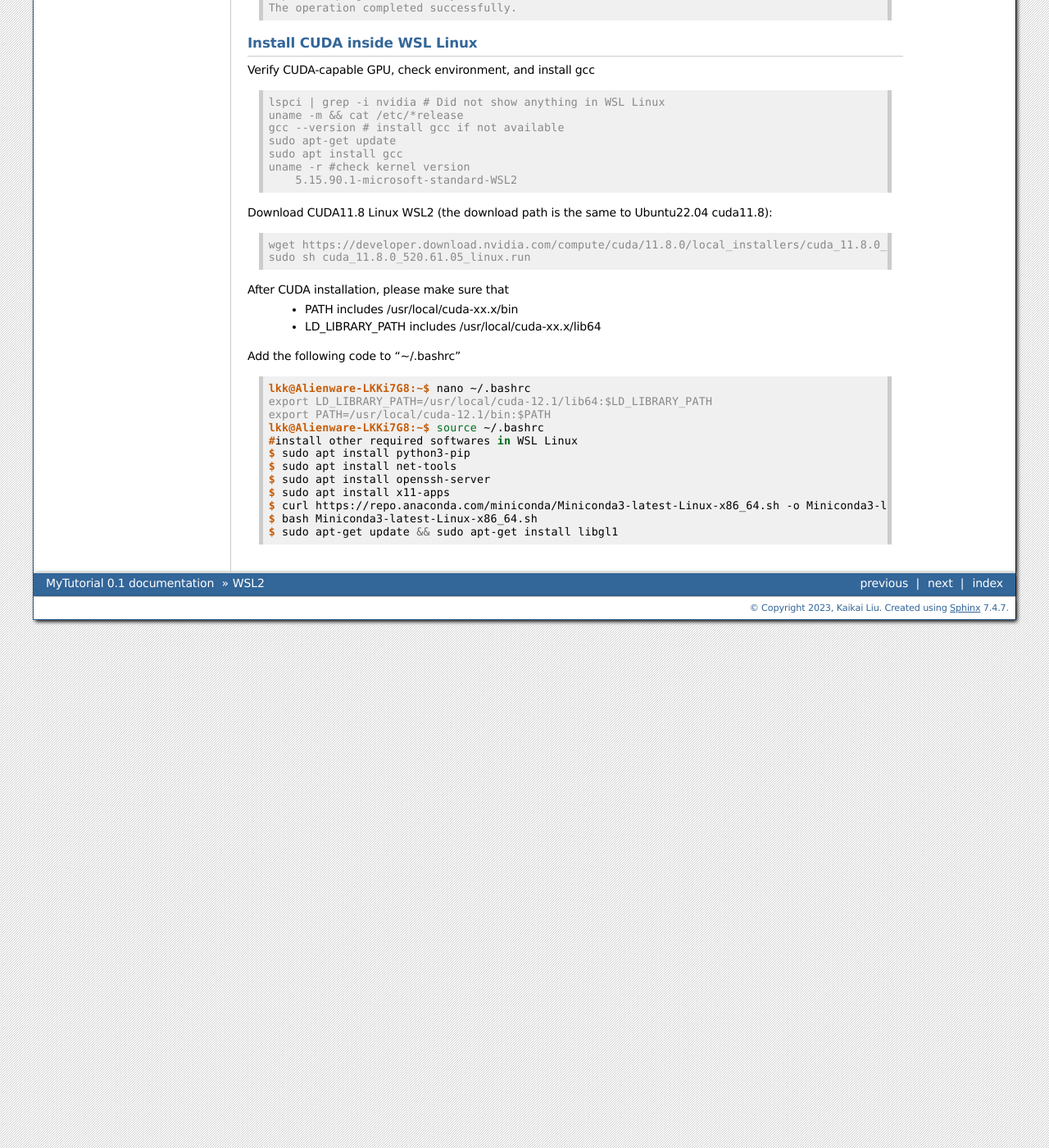
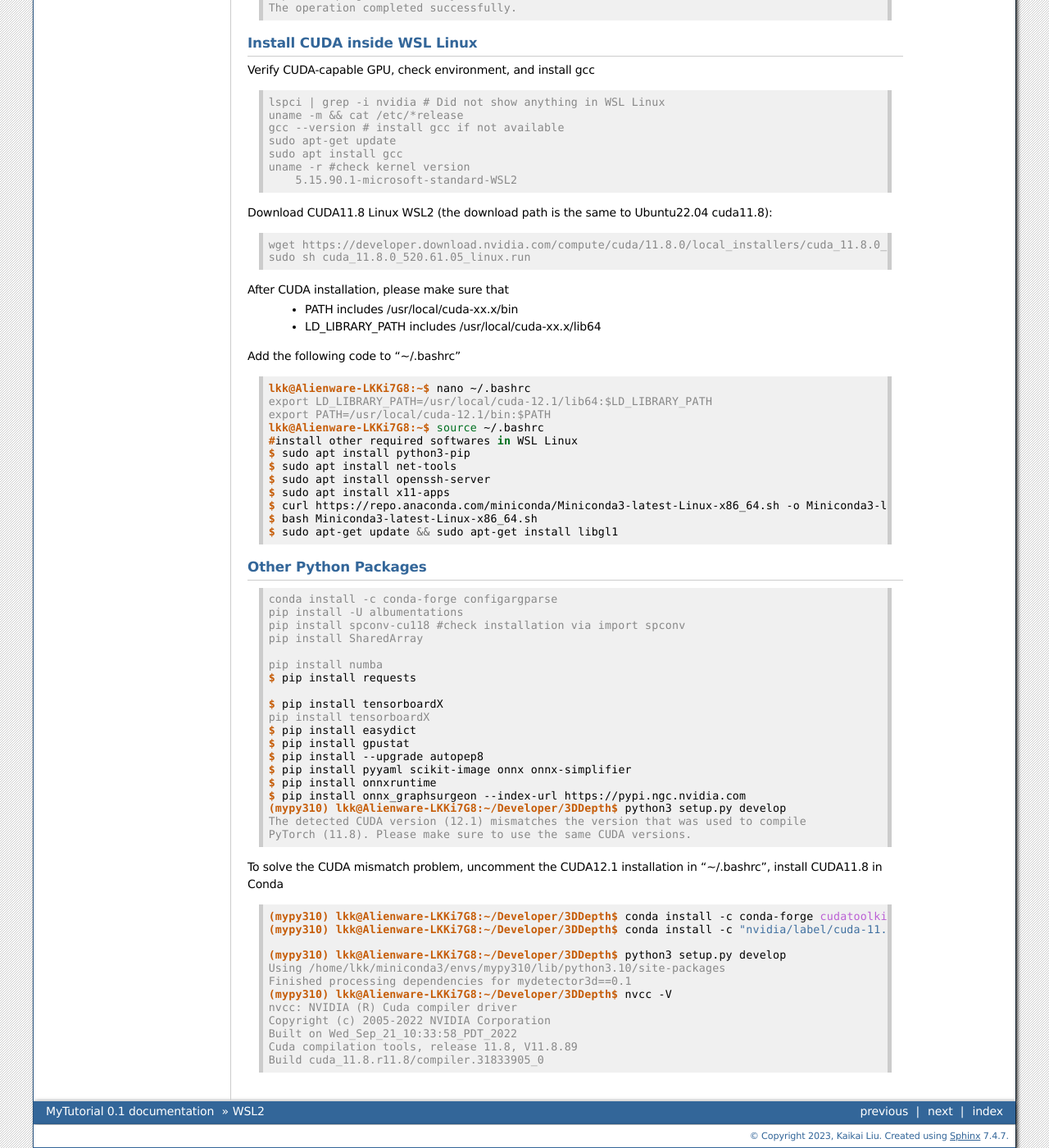
Before and after one commit to lkk688/mytutorial, a Sphinx documentation site: the page built from docs/source/WSL2.rst, in a window 1280 px wide and 1400 px high, scrolled down 1814 px. Shown: the whole window at 82% size. Built offline with Sphinx 7.4.7, drawn with Linux system fonts in a browser that asks for light colours; some of the changed text lies outside the part shown.

```diff
--- a/docs/source/WSL2.rst
+++ b/docs/source/WSL2.rst
@@ -133,3 +133,45 @@ Add the following code to "~/.bashrc"
     $ curl https://repo.anaconda.com/miniconda/Miniconda3-latest-Linux-x86_64.sh -o Miniconda3-latest-Linux-x86_64.sh
     $ bash Miniconda3-latest-Linux-x86_64.sh
     $ sudo apt-get update && sudo apt-get install libgl1
+
+Other Python Packages
+~~~~~~~~~~~~~~~~~~~~~~
+
+.. code-block:: console
+
+    conda install -c conda-forge configargparse
+    pip install -U albumentations
+    pip install spconv-cu118 #check installation via import spconv
+    pip install SharedArray
+
+    pip install numba
+    $ pip install requests
+
+    $ pip install tensorboardX
+    pip install tensorboardX
+    $ pip install easydict
+    $ pip install gpustat
+    $ pip install --upgrade autopep8
+    $ pip install pyyaml scikit-image onnx onnx-simplifier
+    $ pip install onnxruntime
+    $ pip install onnx_graphsurgeon --index-url https://pypi.ngc.nvidia.com
+    (mypy310) lkk@Alienware-LKKi7G8:~/Developer/3DDepth$ python3 setup.py develop
+    The detected CUDA version (12.1) mismatches the version that was used to compile
+    PyTorch (11.8). Please make sure to use the same CUDA versions.
+
+To solve the CUDA mismatch problem, uncomment the CUDA12.1 installation in "~/.bashrc", install CUDA11.8 in Conda
+
+.. code-block:: console
+
+    (mypy310) lkk@Alienware-LKKi7G8:~/Developer/3DDepth$ conda install -c conda-forge cudatoolkit=11.8.0
+    (mypy310) lkk@Alienware-LKKi7G8:~/Developer/3DDepth$ conda install -c "nvidia/label/cuda-11.8.0" cuda-toolkit
+
+    (mypy310) lkk@Alienware-LKKi7G8:~/Developer/3DDepth$ python3 setup.py develop
+    Using /home/lkk/miniconda3/envs/mypy310/lib/python3.10/site-packages
+    Finished processing dependencies for mydetector3d==0.1
+    (mypy310) lkk@Alienware-LKKi7G8:~/Developer/3DDepth$ nvcc -V
+    nvcc: NVIDIA (R) Cuda compiler driver
+    Copyright (c) 2005-2022 NVIDIA Corporation
+    Built on Wed_Sep_21_10:33:58_PDT_2022
+    Cuda compilation tools, release 11.8, V11.8.89
+    Build cuda_11.8.r11.8/compiler.31833905_0
```
Also changed, not shown: docs/source/tensorrt.rst (added, +75 -0 lines).
